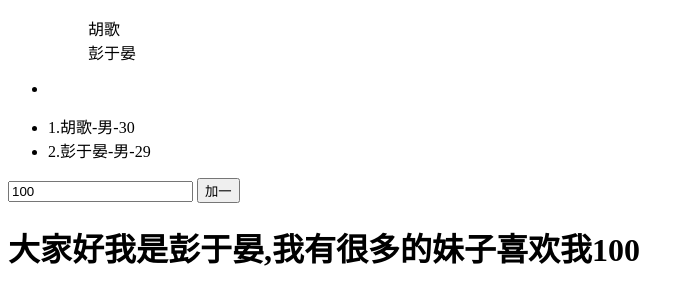
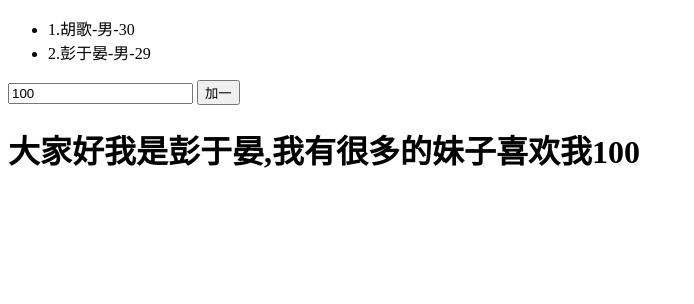
Before and after one commit to kuangjunxian11/vue-demo, a website: page vue-demo/hello.html in a window 1280 px wide. Shown: the whole page, without its empty margins (0-694 px from the left). Drawn offline with nearby package versions, Linux system fonts and the light colour scheme.

Commit message:
修改hello.html文件中的ul标签

```diff
--- a/vue-demo/hello.html
+++ b/vue-demo/hello.html
@@ -6,15 +6,10 @@
 </head>
 <body>
 <div id="app">
-    <ol>
-        <ul v-for="(user,index) in users">{{user.name}}</ul>
-    </ol>
-    <ul>
-        <li></li>
-    </ul>
     <ul>
         <li v-for="(user,index) in users">{{index+1}}.{{user.name}}-{{user.gender}}-{{user.age}}</li>
     </ul>
+    <!--双向绑定-->
     <input type="text" v-model="num">
     <input type="button" value="加一" v-on:click="inc">
     <h1>大家好我是{{name}},我有很多的妹子喜欢我{{num}}</h1>
```
